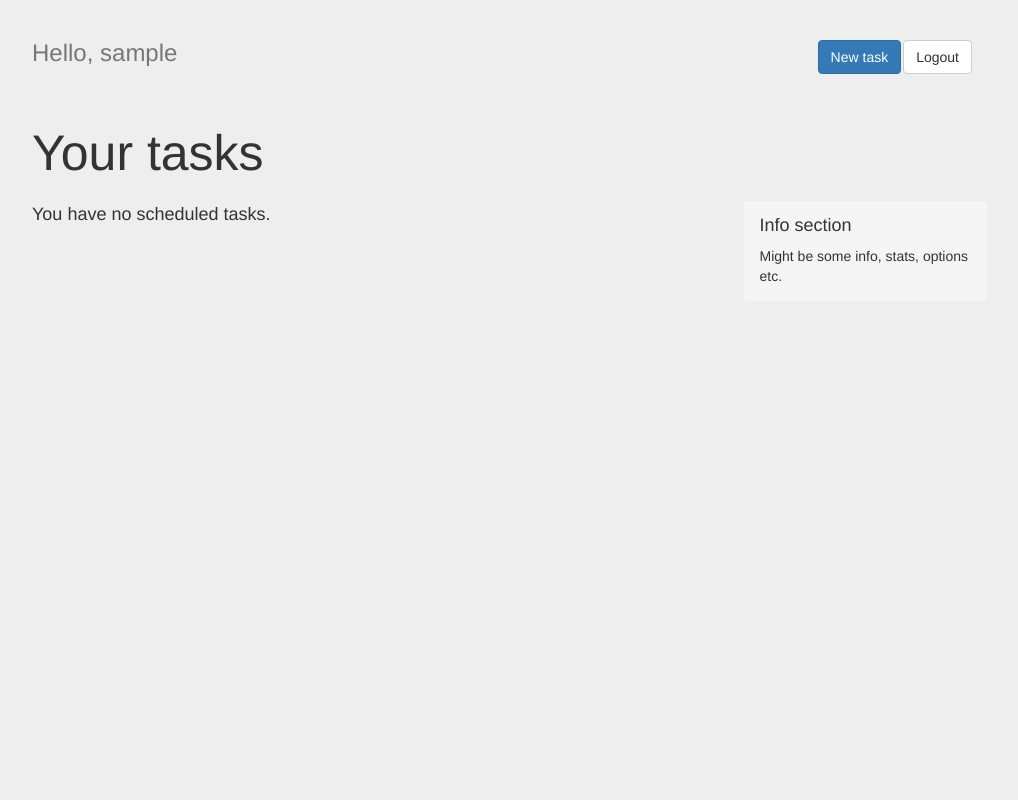
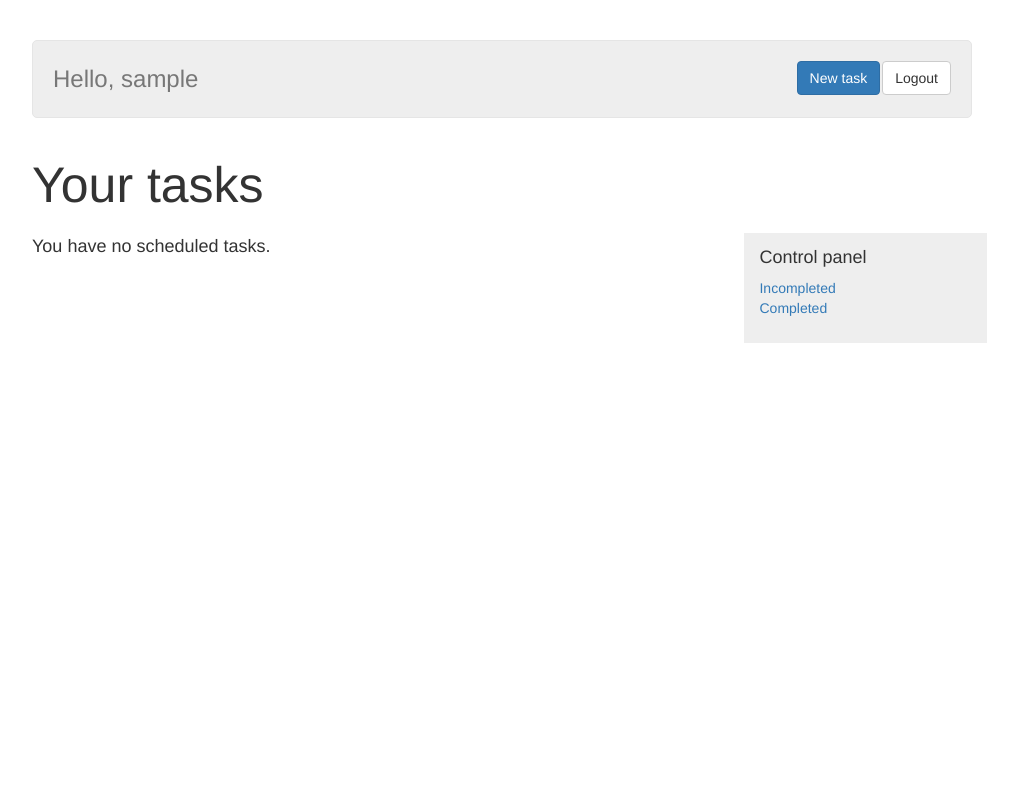
Before and after one commit to tarasbondar/sendpulse_test, a PHP site: page /blog.php in a window 1280 px wide. Shown: the whole page, without its empty margins (138-1156 px from the left). Run offline with PHP 8.4, Linux system fonts and the light colour scheme; the visitor is signed in with stand-in values (Sample User, id 1); data that the repository does not hold is empty.

Commit message:
style fixes

```diff
--- a/blog.php
+++ b/blog.php
@@ -63,9 +63,12 @@ if (!($_SESSION && $_SESSION['user_id'] > 0)) {
         </div><!-- /.blog-main -->
 
         <div class="col-sm-3 col-sm-offset-1 blog-sidebar">
-             <div class="sidebar-module sidebar-module-inset">
-              <h4>Info section</h4>
-              <p>Might be some info, stats, options etc.</p>
+            <div class="sidebar-module">
+                <h4>Control panel</h4>
+                <ol class="list-unstyled">
+                    <li><a href="#" disabled="1">Incompleted</a></li>
+                    <li><a href="#">Completed</a></li>
+                </ol>
             </div>
         </div>
     </div>
--- a/css/style.css
+++ b/css/style.css
@@ -1,6 +1,13 @@
 body {
   padding-top: 40px;
   padding-bottom: 40px;
+  background-color: #fff;
+}
+
+.header {
+  padding: 20px;
+  border-radius: 5px;
+  border: 1px solid #e5e5e5;
   background-color: #eee;
 }
 
@@ -99,12 +106,14 @@ h6, .h6 {
   padding-top: 20px;
   padding-bottom: 20px;
 }
+
 .blog-title {
-  margin-top: 30px;
+  margin-top: 20px;
   margin-bottom: 0;
   font-size: 50px;
   font-weight: normal;
 }
+
 .blog-description {
   font-size: 20px;
   color: #999;
@@ -118,12 +127,14 @@ h6, .h6 {
 .sidebar-module {
   padding: 15px;
   margin: 0 -15px 15px;
+  background-color: #eee;
 }
+
 .sidebar-module-inset {
   padding: 15px;
-  background-color: #f5f5f5;
   border-radius: 4px;
 }
+
 .sidebar-module-inset p:last-child,
 .sidebar-module-inset ul:last-child,
 .sidebar-module-inset ol:last-child {
@@ -168,3 +179,8 @@ h6, .h6 {
   padding-left: 0;
   padding-right: 0;
 }
+
+.text-muted {
+  margin-bottom: 5px;
+  margin-top: 5px;
+}
```
